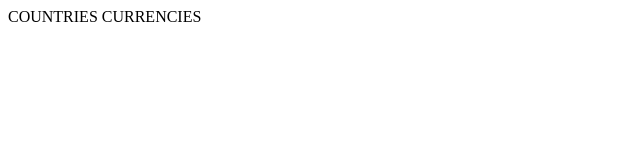
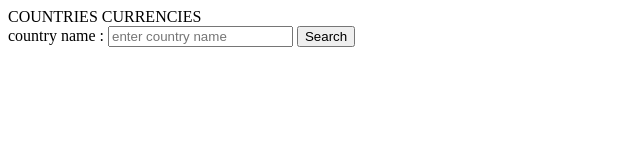
Before and after one commit to AzeemAtPerfect/country-currency, a plain HTML site: page index.html in a window 1280 px wide. Shown: the whole page, without its empty margins (0-640 px from the left). Drawn offline with Linux system fonts and the light colour scheme.

Commit message:
docs html completed

```diff
--- a/index.html
+++ b/index.html
@@ -12,5 +12,14 @@
     <header>
         COUNTRIES CURRENCIES
     </header>
+    <div class="search-container">
+        <label for="search-input">country name :</label>
+        <input type="text" id="search-input" placeholder="enter country name">
+        <button class="search-btn">Search</button>
+    </div>
+    <div class="search-output"></div>
+    <table class="tableData">
+
+    </table>
 </body>
 </html>
```
